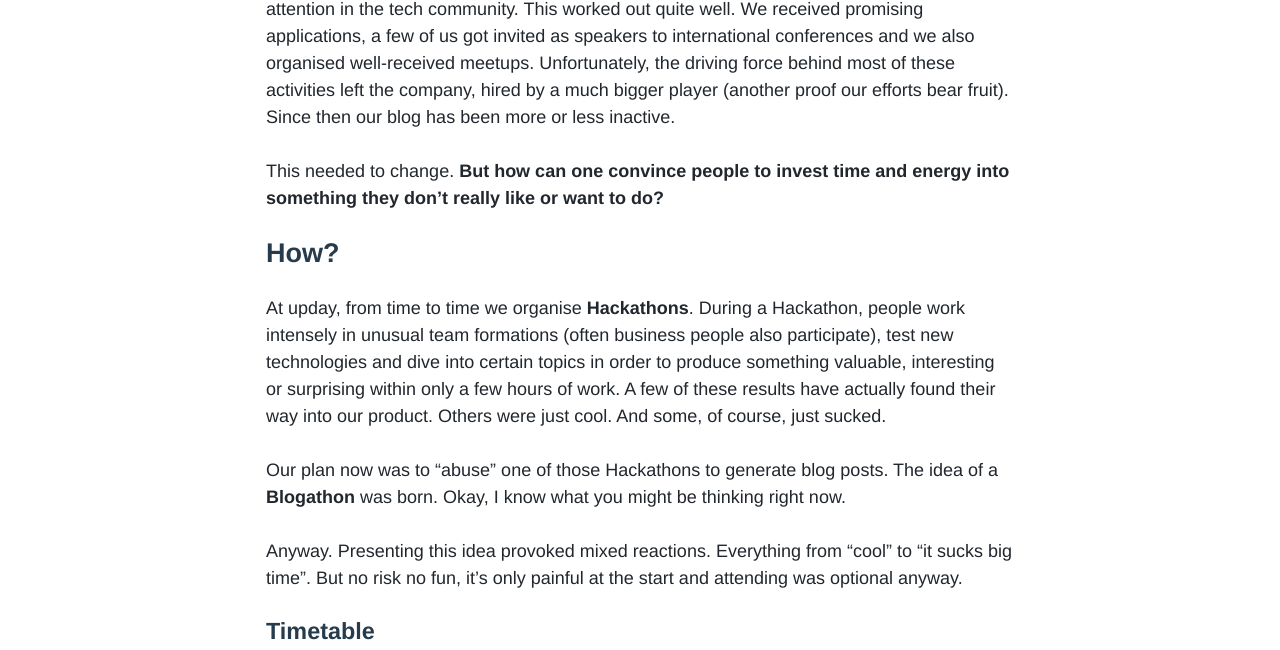
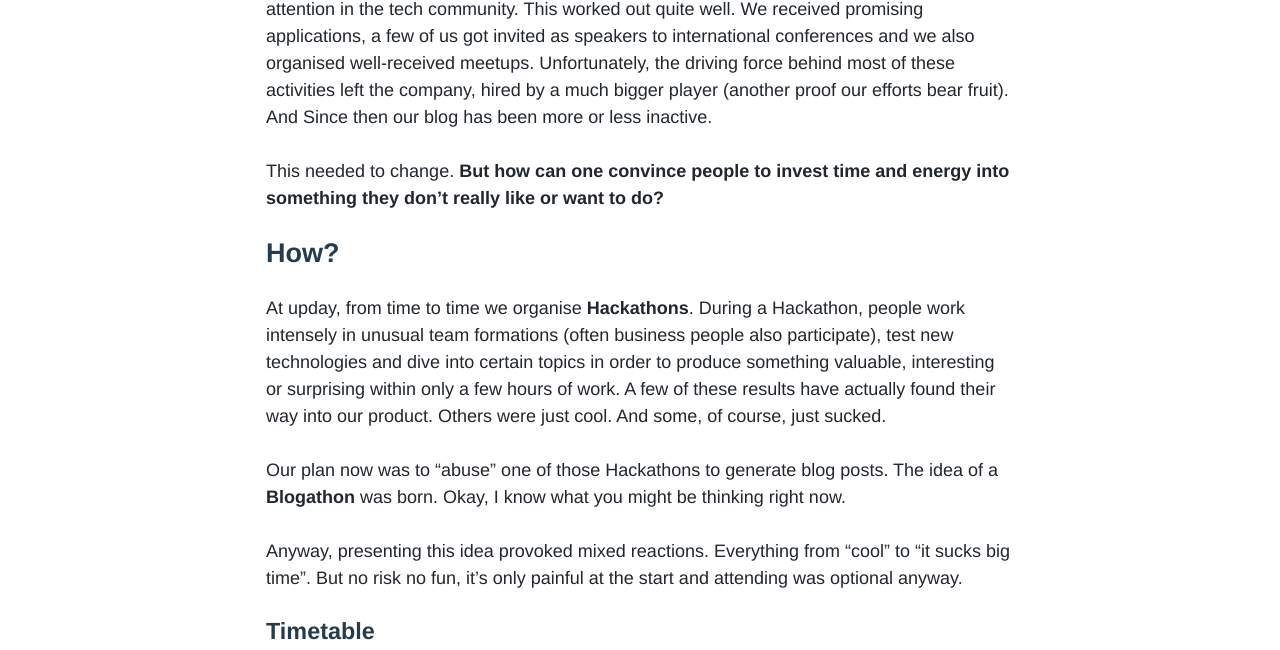
Before and after one commit to upday/upday.github.io, a Jekyll site: the page built from _posts/blog/2017-07-20-upday_blogathon.md, in a window 1280 px wide and 1400 px high. Shown: the part 687-1337 px from the top of the window. Built offline with Jekyll 4.4.1, drawn with Linux system fonts in a browser that asks for light colours; nearby versions of some CDN libraries; some web fonts are replaced; comment, search, counter and statistics services are not loaded; some of the changed text lies outside the part shown.

Commit message:
Fixes according to review.

```diff
--- a/_posts/blog/2017-07-20-upday_blogathon.md
+++ b/_posts/blog/2017-07-20-upday_blogathon.md
@@ -30,7 +30,7 @@ Last year we started our [upday tech blog](http://upday.github.io/) to attract m
 to get attention in the tech community. This worked out quite well. We received promising applications,
 a few of us got invited as speakers to international conferences and we also organised well-received meetups.
 Unfortunately, the driving force behind most of these activities left the company, hired by a much bigger player
-(another proof our efforts bear fruit). Since then our blog has been more or less inactive.
+(another proof our efforts bear fruit). And Since then our blog has been more or less inactive.
 
 This needed to change. **But how can one convince people to invest time and energy into something they don’t really like or want to do?**
 
@@ -44,7 +44,7 @@ Others were just cool. And some, of course, just sucked.
 Our plan now was to “abuse” one of those Hackathons to generate blog posts. The idea of a **Blogathon** was born.
 Okay, I know what you might be thinking right now.
 
-Anyway. Presenting this idea provoked mixed reactions. Everything from “cool” to “it sucks big time”.
+Anyway, presenting this idea provoked mixed reactions. Everything from “cool” to “it sucks big time”.
 But no risk no fun, it’s only painful at the start and attending was optional anyway.
 
 ### Timetable
```
Also changed, not shown: other parts of _posts/blog/2017-07-20-upday_blogathon.md (+3 -3 lines).
